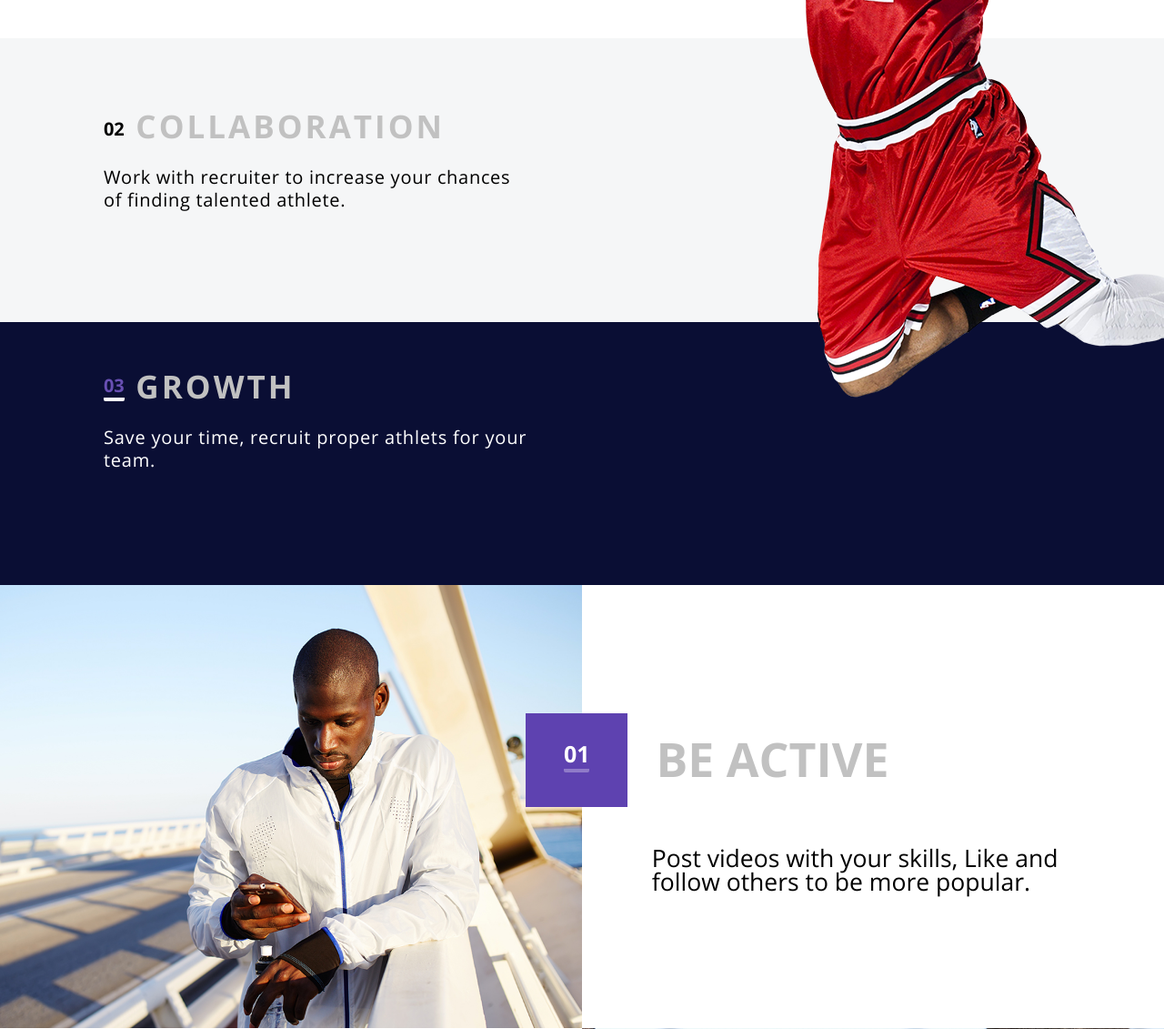
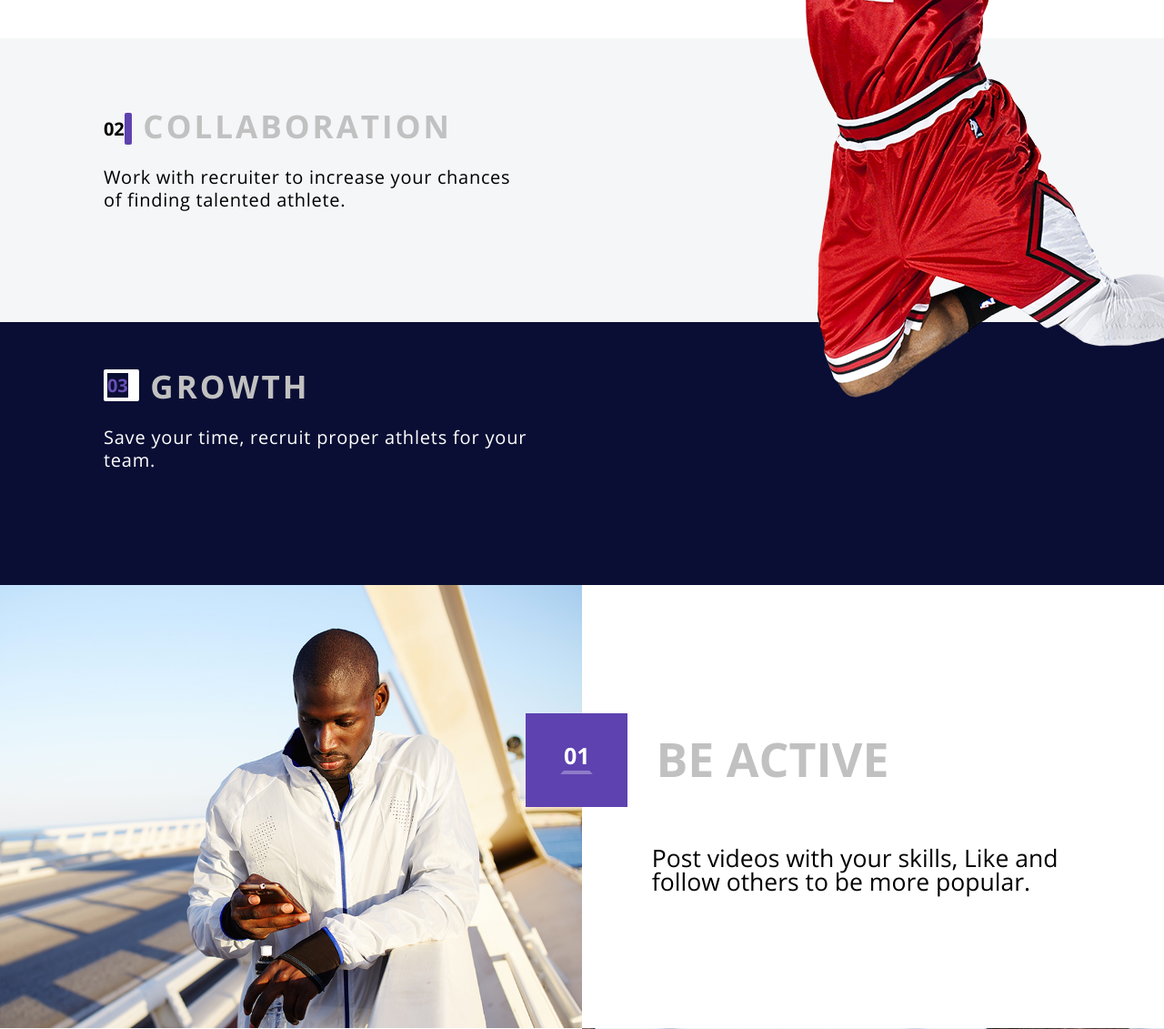
Before and after one commit to anjapetr/Netolody-adaptiv_diplom, a plain HTML site: page index.html in a window 1280 px wide. Shown: the part 3240-4371 px from the top of the page at 91% size. Drawn offline with Linux system fonts and the light colour scheme.

Commit message:
Update style.css

```diff
--- a/css/style.css
+++ b/css/style.css
@@ -172,7 +172,7 @@ header, section, footer {
 
 .grey .players__list__num::after {
   content: "";
-  border-bottom: 4px solid #5e42b0;
+  border: 4px solid #5e42b0;
   border-radius: 2px;
   width: 25px;
 }
@@ -180,7 +180,7 @@ header, section, footer {
 .purple .athlets__list__num,
 .purple .players__list__num::after {
   content: "";
-  border-bottom: 4px solid #ffffff;
+  border: 4px solid #ffffff;
   border-radius: 2px;
   width: 25px;
 }
@@ -228,7 +228,7 @@ header, section, footer {
 }
 
 .athlets .purple .athlets__list__num {
-  border-bottom: 4px solid #ffffff;
+  border: 4px solid #ffffff;
 }
 
 .players__title__position {
@@ -261,7 +261,7 @@ header, section, footer {
 
 .players .purple .players__list__num {
   color: #684fb3;
-  border-bottom: 4px solid #ffffff;
+  border: 4px solid #ffffff;
   border-radius: 2px;
 }
 
@@ -297,7 +297,7 @@ header, section, footer {
 .counter {
   font-size: 1.5rem;
   color: #000000;
-  border-bottom: 4px solid #5e42b0;
+  border: 4px solid #5e42b0;
   vertical-align: super;
 }
 
```
